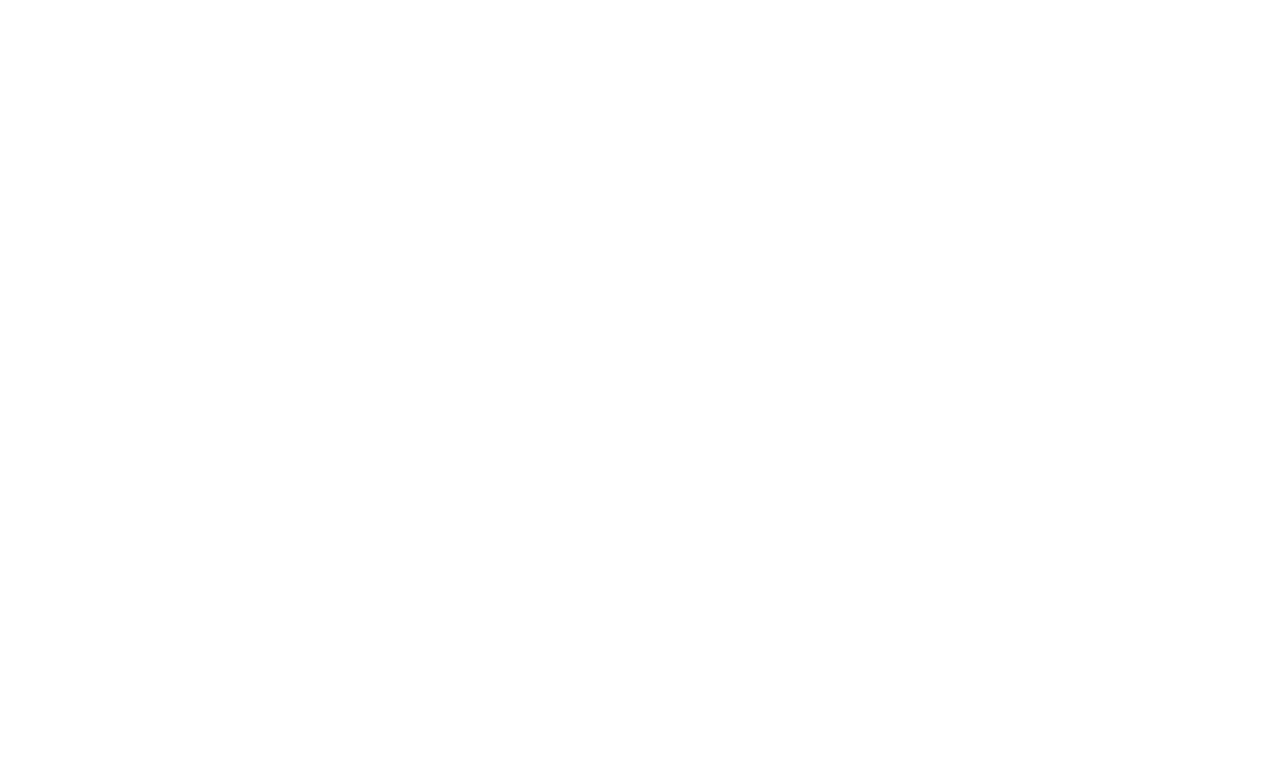
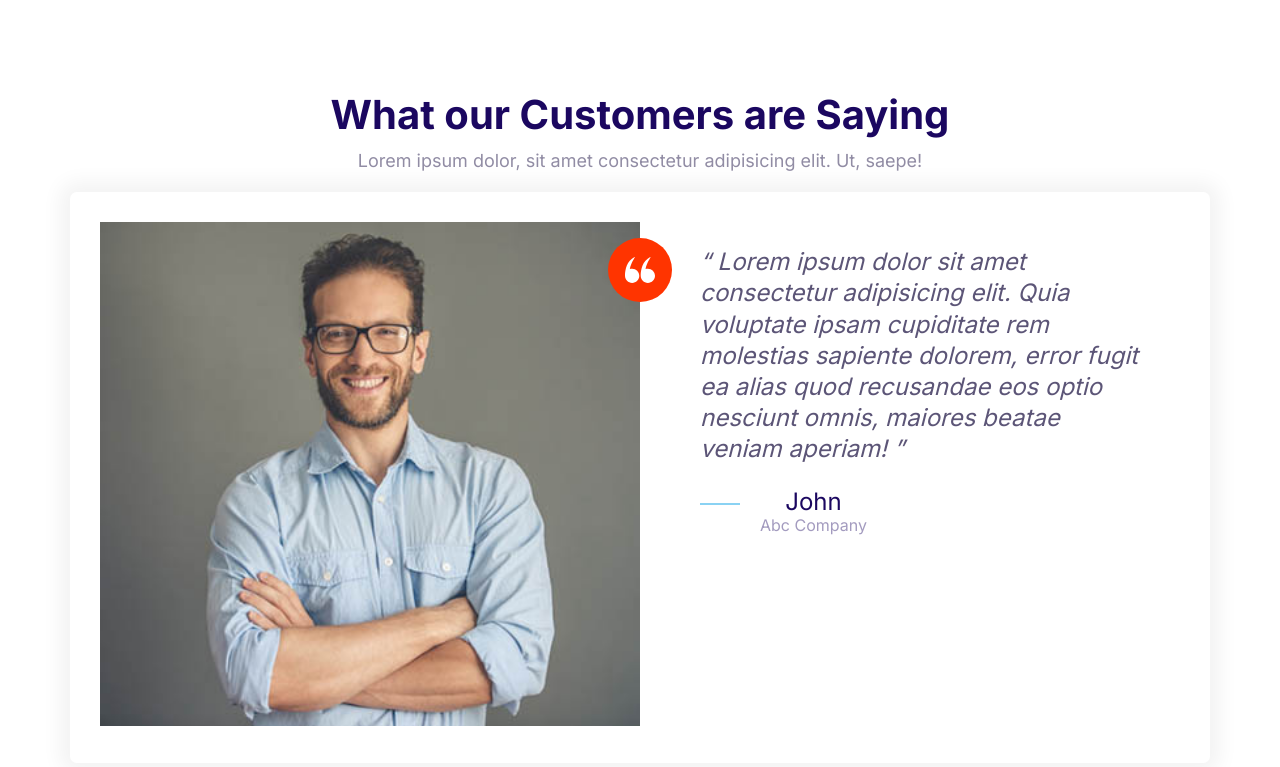
Before and after one commit to drizzlecat/html-css-practice, a plain HTML site: page index.html in a window 1280 px wide. Drawn offline with Linux system fonts and the light colour scheme.

Commit message:
define testimonial block

```diff
--- a/css/styles.css
+++ b/css/styles.css
@@ -436,7 +436,7 @@ margin-bottom: 4rem;
 
 .quote__image{
   position: relative;
-  bottom: 10px;
+  bottom: 15px;
 }
 
 .quote__company{
@@ -451,6 +451,10 @@ margin-bottom: 4rem;
   font-weight: 500;
   font-style: normal;
   margin-bottom: 0;
+}
+
+.quote__text{
+  text-align: left;
 }
 
 .quote__text::before{
@@ -606,6 +610,7 @@ content: open-quote;
 
   .block__header{
     text-align: center;
+    margin-bottom: 4rem;
   }
 
   .block__heading{
--- a/index.html
+++ b/index.html
@@ -14,5 +14,49 @@
     <link rel="stylesheet" href="css/normalize.css" />
     <link rel="stylesheet" href="css/styles.css" />
   </head>
-  <body></body>
+  <body>
+    <section class="block">
+      <header class="block__header">
+        <h2>What our Customers are Saying</h2>
+        <p>
+          Lorem ipsum dolor, sit amet consectetur adipisicing elit. Ut, saepe!
+        </p>
+        <div class="container">
+          <div class="card testimonial">
+            <div class="grid grid--1x2">
+              <div class="testimonial__image">
+                <img src="images/testimonial.jpg" alt="testimonial" />
+                <span class="icon-container icon-container--accent">
+                  <svg class="icon icon--white icon--small">
+                    <use xlink:href="images/sprite.svg#quotes"></use>
+                  </svg>
+                </span>
+              </div>
+              <blockquote class="quote">
+                <p class="quote__text">
+                  Lorem ipsum dolor sit amet consectetur adipisicing elit. Quia
+                  voluptate ipsam cupiditate rem molestias sapiente dolorem,
+                  error fugit ea alias quod recusandae eos optio nesciunt omnis,
+                  maiores beatae veniam aperiam!
+                </p>
+                <footer>
+                  <div class="media">
+                    <div class="media__image quote__image">
+                      <svg class="icon icon--primary">
+                        <use xlink:href="images/sprite.svg#line"></use>
+                      </svg>
+                    </div>
+                    <div class="media__body">
+                      <h3 class="media__title quote__author">John</h3>
+                      <p class="quote__company">Abc Company</p>
+                    </div>
+                  </div>
+                </footer>
+              </blockquote>
+            </div>
+          </div>
+        </div>
+      </header>
+    </section>
+  </body>
 </html>
```
Also changed, not shown: components/testimonial-block.html (added, +41 -0 lines).
